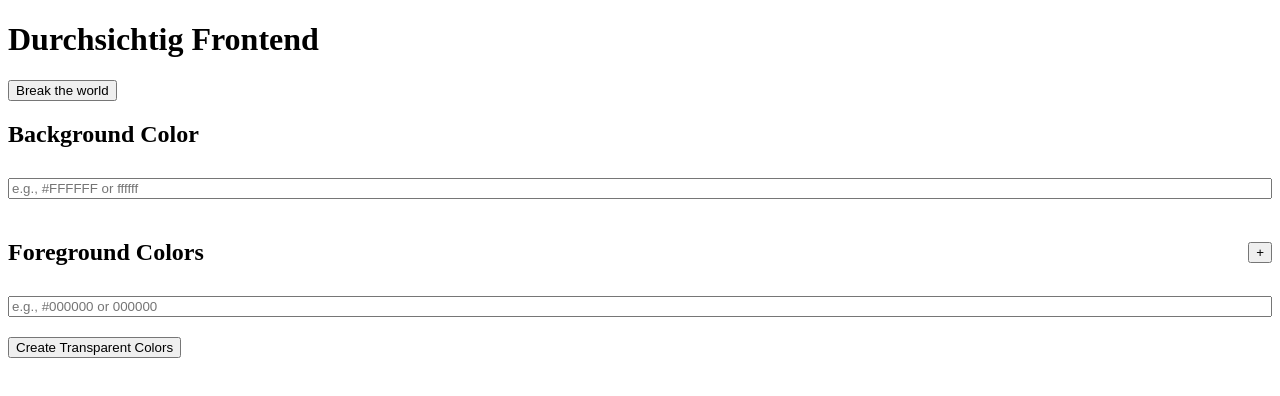
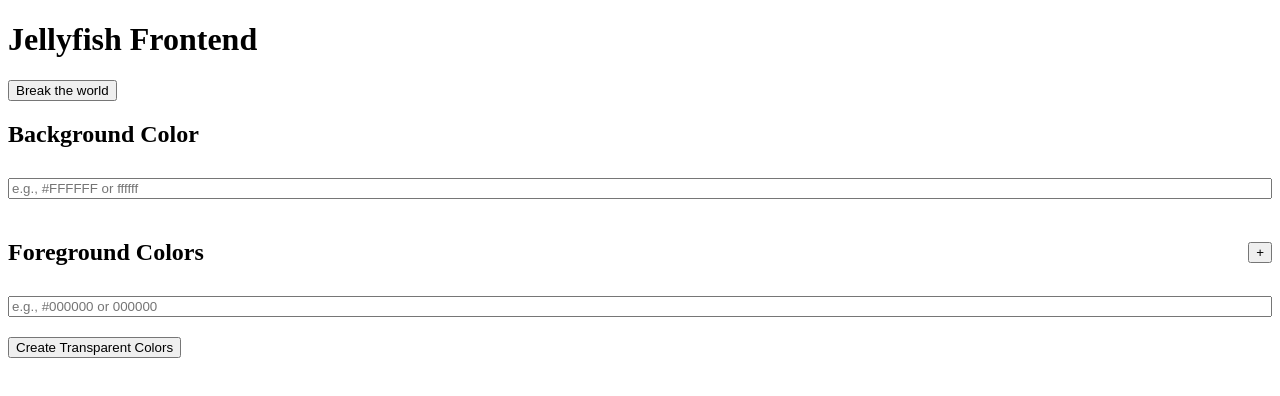
Before and after one commit to Jesse-Box/jellyfish-frontend-web, a React app: page / in a window 1280 px wide. Shown: the top 396 px of the page. Built offline with nearby package versions, Linux system fonts and the light colour scheme.

Commit message:
Renamed: App to 'jellyfish'

```diff
--- a/package.json
+++ b/package.json
@@ -1,7 +1,7 @@
 {
-	"name": "durchsichtig-frontend-web",
+	"name": "jellyfish-frontend-web",
 	"version": "1.0.0",
-	"description": "Simple React frontend for Durchsichtig application",
+	"description": "Simple React frontend for Jellyfish application",
 	"main": "src/index.js",
 	"scripts": {
 		"start": "webpack serve --mode development",
--- a/public/index.html
+++ b/public/index.html
@@ -3,7 +3,7 @@
 	<head>
 		<meta charset="UTF-8" />
 		<meta name="viewport" content="width=device-width, initial-scale=1.0" />
-		<title>Durchsichtig Frontend</title>
+		<title>Jellyfish Frontend</title>
 	</head>
 	<body>
 		<div id="root"></div>
--- a/src/App.js
+++ b/src/App.js
@@ -5,7 +5,7 @@ import Form from './Form';
 function App() {
 	return (
 		<>
-			<h1>Durchsichtig Frontend</h1>
+			<h1>Jellyfish Frontend</h1>
 			<Form />
 		</>
 	);
--- a/webpack.config.js
+++ b/webpack.config.js
@@ -35,7 +35,7 @@ module.exports = {
 		sentryWebpackPlugin({
 			authToken: process.env.SENTRY_AUTH_TOKEN,
 			org: 'jesse-box',
-			project: 'durchsichtig-frontend-web',
+			project: 'jellyfish-frontend-web',
 		}),
 	],
 
```
Also changed, not shown: 1 other file (tests, documents, lock files or other folders).
